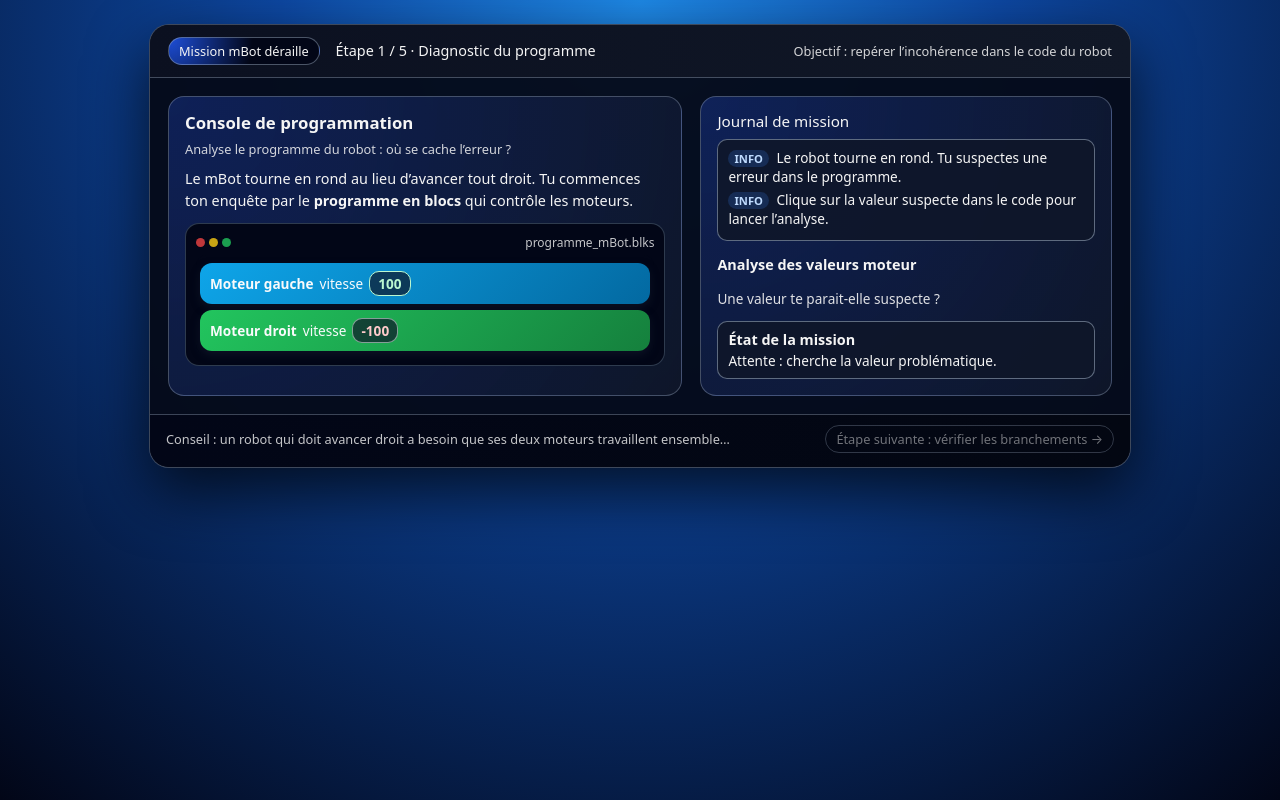
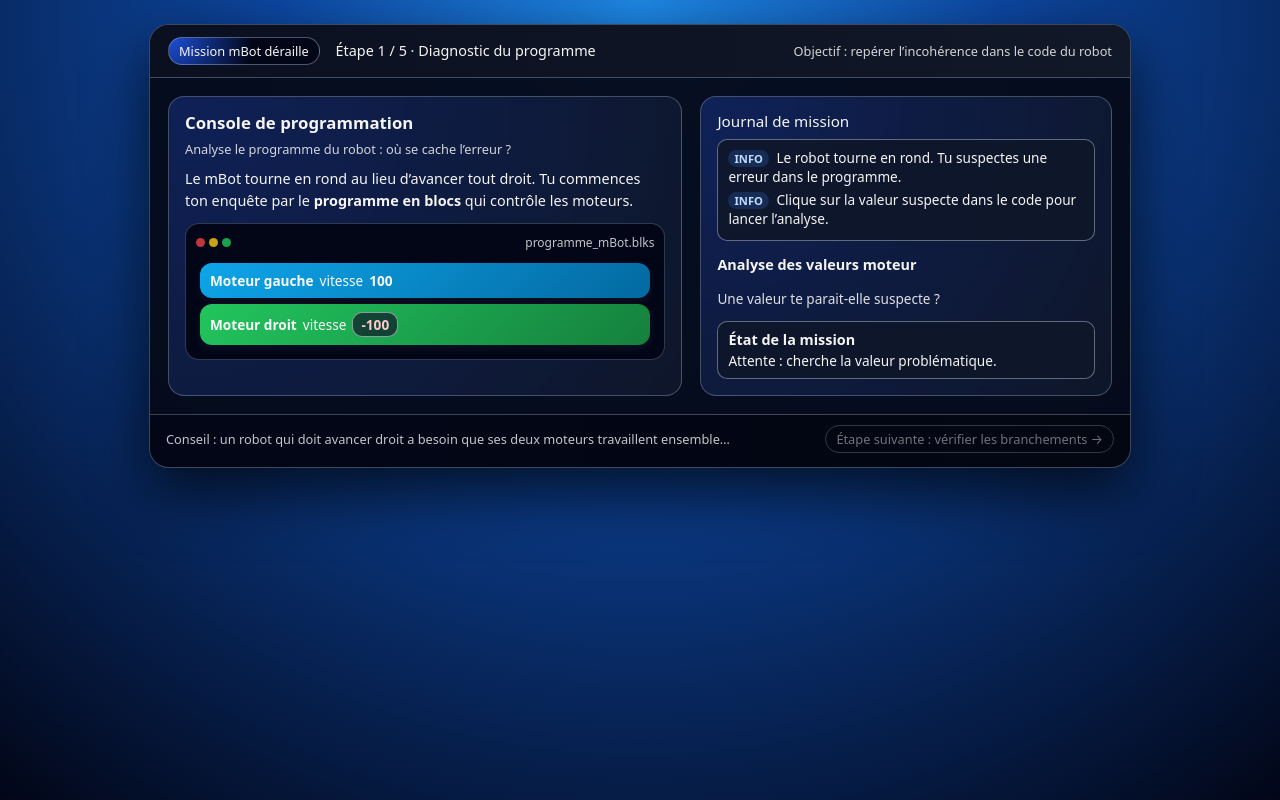
Before and after one commit to nemrod10/escapegame, a plain HTML site: page mbot-etape1-jeu.html in a window 1280 px wide. Drawn offline with Linux system fonts and the light colour scheme.

Commit message:
Update mbot-etape1-jeu.html

```diff
--- a/mbot-etape1-jeu.html
+++ b/mbot-etape1-jeu.html
@@ -389,7 +389,7 @@
             <div class="block">
               <span class="label">Moteur gauche</span>
               <span>vitesse</span>
-              <span class="value good">100</span>
+              <span class="label">100</span>
             </div>
             <div class="block secondary">
               <span class="label">Moteur droit</span>
```
